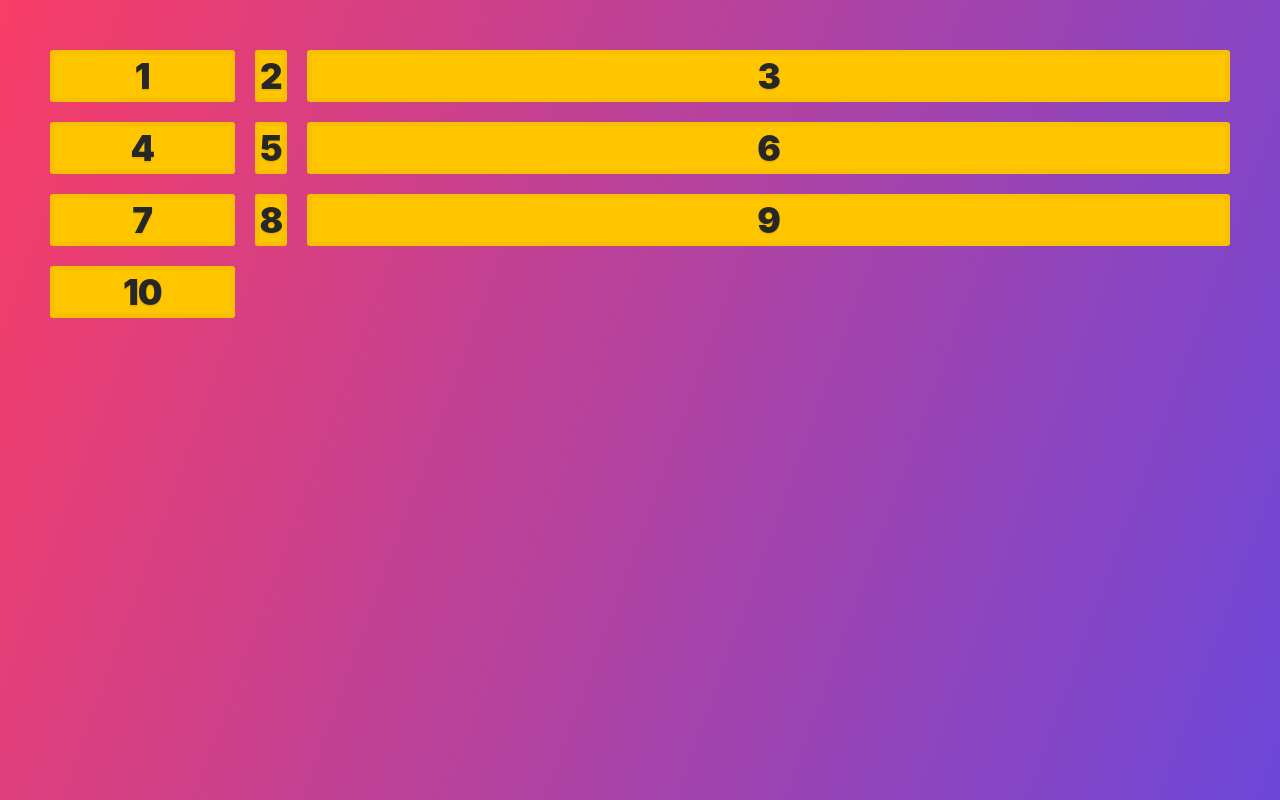
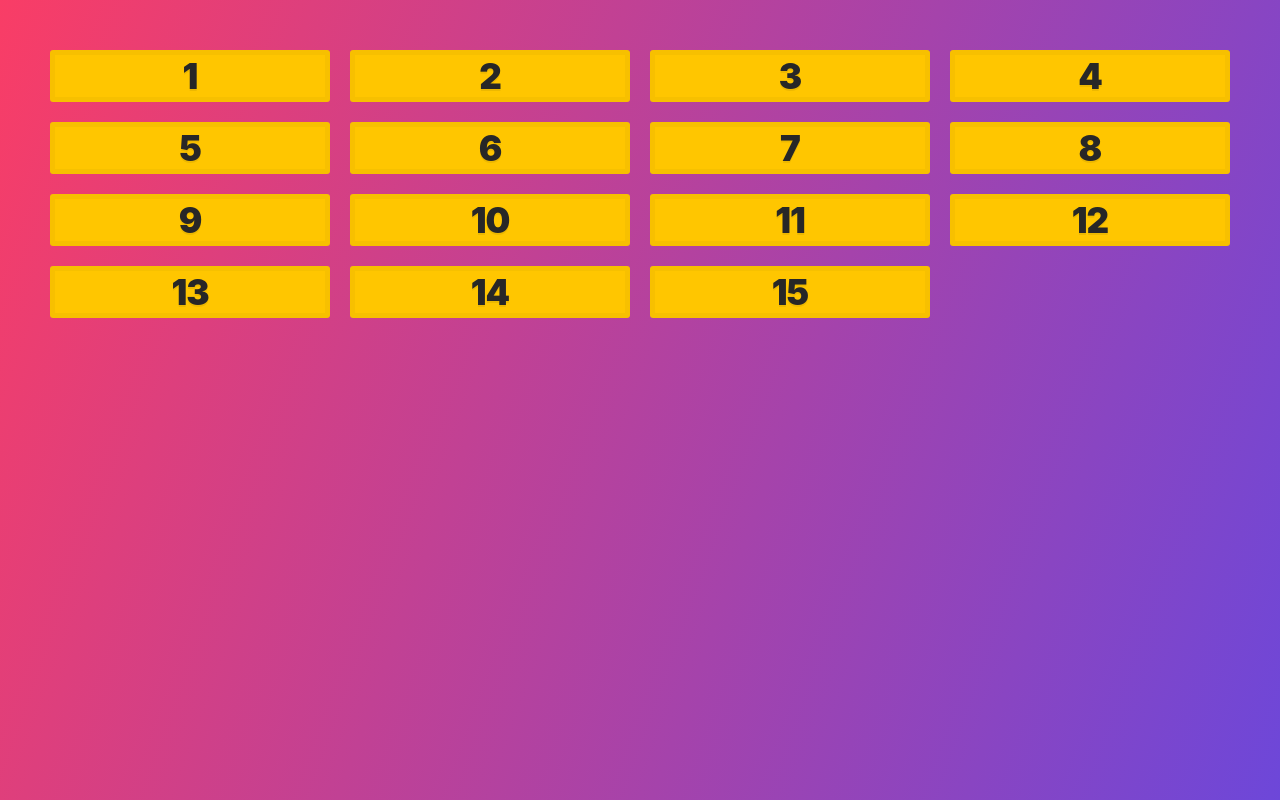
Before and after one commit to Cook1619/flex-box-designs, a plain HTML site: page css-grid/index.html in a window 1280 px wide. Drawn offline with Linux system fonts and the light colour scheme.

Commit message:
fractional units

```diff
--- a/css-grid/index.html
+++ b/css-grid/index.html
@@ -19,11 +19,17 @@
       <div class="item">8</div>
       <div class="item">9</div>
       <div class="item">10</div>
+      <div class="item">11</div>
+      <div class="item">12</div>
+      <div class="item">13</div>
+      <div class="item">14</div>
+      <div class="item">15</div>
     </div>
+
     <style>
       .container {
         display: grid;
-        grid-template-columns: 1fr auto 5fr;
+        grid-template-columns: 1fr 1fr 1fr 1fr;
         grid-gap: 20px;
       }
     </style>
```
